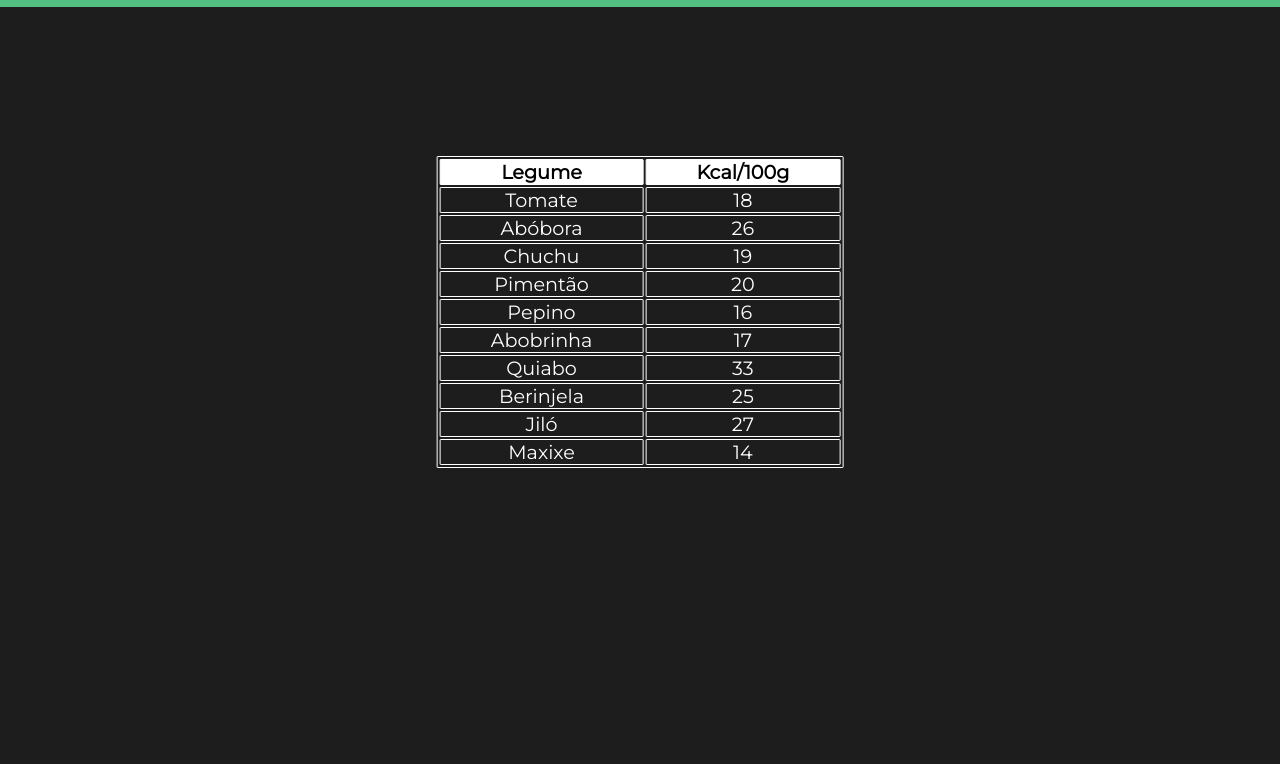
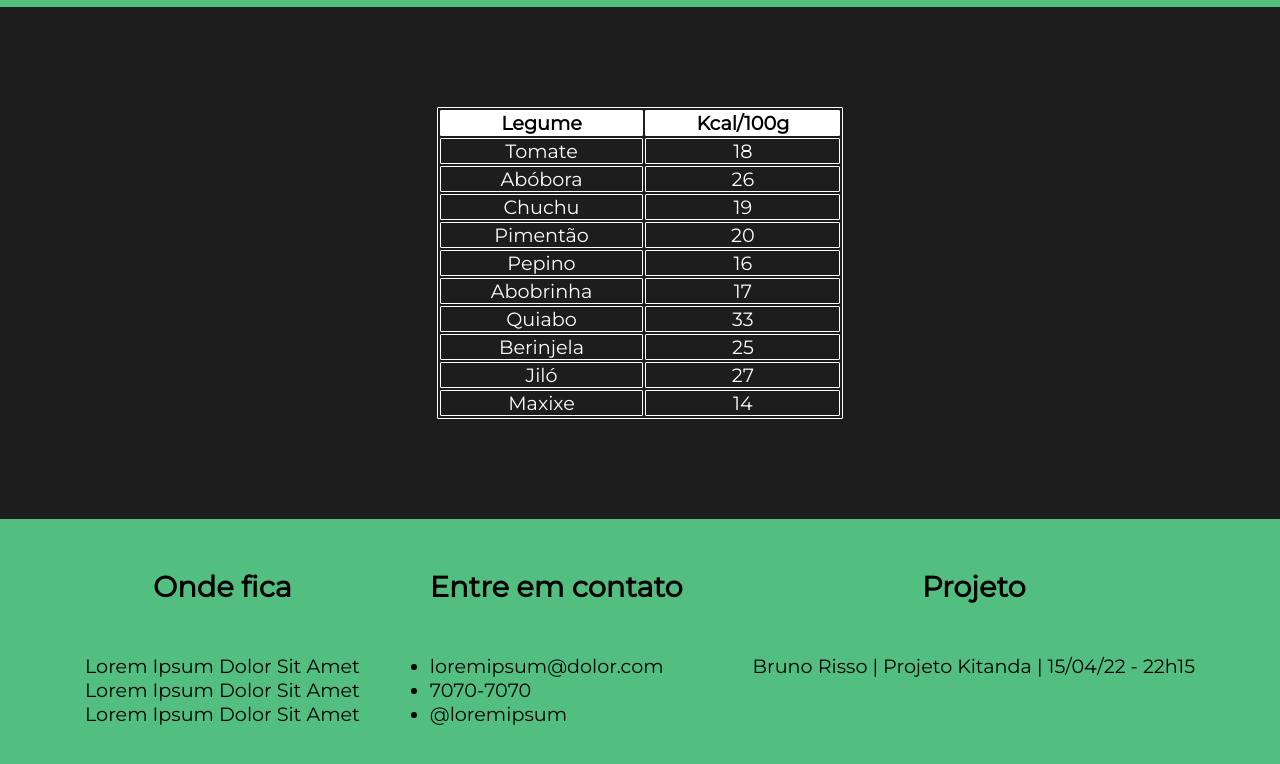
Before and after one commit to BrunoRisso58/fatec1semestre, a plain HTML site: page Desenvolvimento Web I/Site - Kitanda/legumes.html in a window 1280 px wide. Shown: the part 88-852 px from the top of the page. Before the commit the page ends 800 px from the top, so only its background shows below. Drawn offline with Linux system fonts and the light colour scheme.

Commit message:
Alterando nome das pastas e rodape

```diff
--- a/Desenvolvimento Web I/Site - Kitanda/css/style.css
+++ b/Desenvolvimento Web I/Site - Kitanda/_css/style.css
@@ -81,10 +81,9 @@ footer {
 
 table {
     color: white;
-    position: absolute;
-    left: 50%;
-    top: 50%;
-    transform: translate(-50%, -50%);
+    margin: auto;
+    margin-top: 100px;
+    margin-bottom: 100px;
 }
 
 table, td, th {
--- a/Desenvolvimento Web I/Site - Kitanda/legumes.html
+++ b/Desenvolvimento Web I/Site - Kitanda/legumes.html
@@ -4,7 +4,7 @@
     <meta charset="UTF-8">
     <meta http-equiv="X-UA-Compatible" content="IE=edge">
     <meta name="viewport" content="width=device-width, initial-scale=1.0">
-    <link rel="stylesheet" href="./css/style.css">
+    <link rel="stylesheet" href="./_css/style.css">
     <link rel="preconnect" href="https://fonts.googleapis.com">
     <link rel="preconnect" href="https://fonts.gstatic.com" crossorigin>
     <link href="https://fonts.googleapis.com/css2?family=Montserrat&family=Roboto&display=swap" rel="stylesheet">
@@ -14,7 +14,7 @@
 
     <nav>
         <div>
-            <a href="index.html"><img width="70px" src="./img/logo.png" alt="Logo do site"></a>
+            <a href="index.html"><img width="70px" src="./_img/logo.png" alt="Logo do site"></a>
         </div>
         <div class="nav-items">
             <ul>
@@ -90,5 +90,26 @@
 
     </table>
 
+    <footer>
+        <div class="footer-container">
+            <h1 class="section-title">Onde fica</h1>
+            <p class="footer-content">Lorem Ipsum Dolor Sit Amet</p>
+            <p class="footer-content">Lorem Ipsum Dolor Sit Amet</p>
+            <p class="footer-content">Lorem Ipsum Dolor Sit Amet</p>
+        </div>
+        <div class="footer-container">
+            <h1 class="section-title">Entre em contato</h1>
+            <ul>
+                <li class="footer-content">loremipsum@dolor.com</li>
+                <li class="footer-content">7070-7070</li>
+                <li class="footer-content">@loremipsum</li>
+            </ul>
+        </div>
+        <div class="footer-container">
+            <h1 class="section-title">Projeto</h1>
+            <p>Bruno Risso | Projeto Kitanda | 15/04/22 - 22h15 </p>
+        </div>
+    </footer>
+
 </body>
 </html>
```
Also changed, not shown: Desenvolvimento Web I/Site - Kitanda/frutas.html (+23 -2 lines), Desenvolvimento Web I/Site - Kitanda/index.html (+6 -5 lines), Desenvolvimento Web I/Site - Kitanda/verduras.html (+23 -2 lines), Desenvolvimento Web I/Site - Kitanda/_img/logo.png (renamed from Desenvolvimento Web I/Site - Kitanda/img/logo.png), 1 other file.
